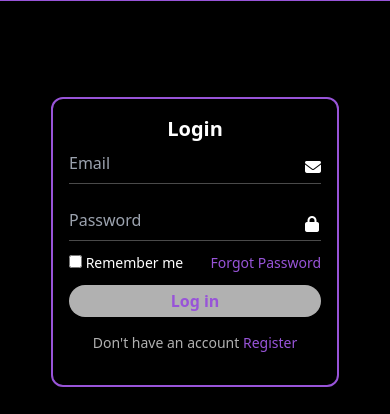
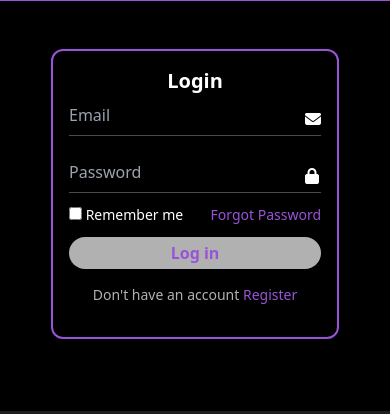
Before and after one commit to Malikic1/cryptoweb, a website: page login.html in a window 390 px wide. Shown: the part 73-487 px from the top of the page. Drawn offline with nearby package versions, Linux system fonts and the light colour scheme; files that its build step writes are made by us from their sources; no server answers; a web font is replaced by a local one.

Commit message:
Update login.html

```diff
--- a/login.html
+++ b/login.html
@@ -79,7 +79,7 @@
         </button>
       </div>
     </header>
-    <main class="pt-24 md:pt-12 px-2">
+    <main class="pt-12 px-2">
       <form
         action=""
         class="w-72 border-2 border-blueviolet p-4 text-center ml-auto mr-auto rounded-xl"
```
